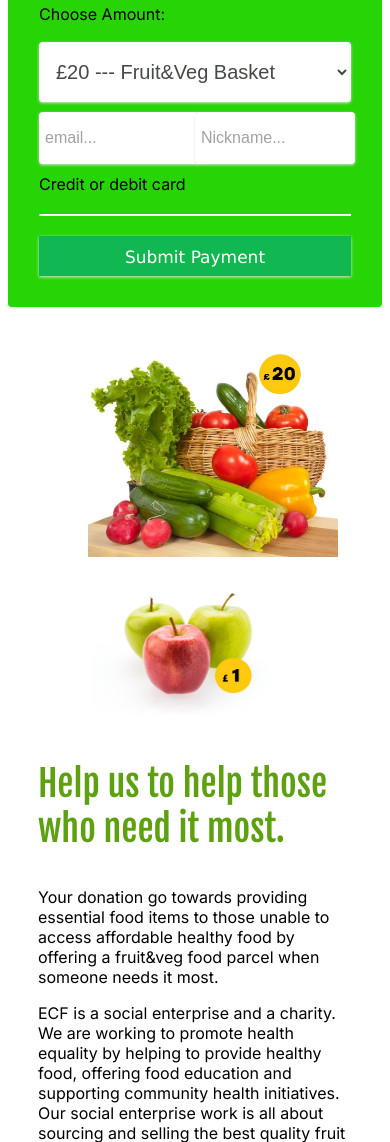
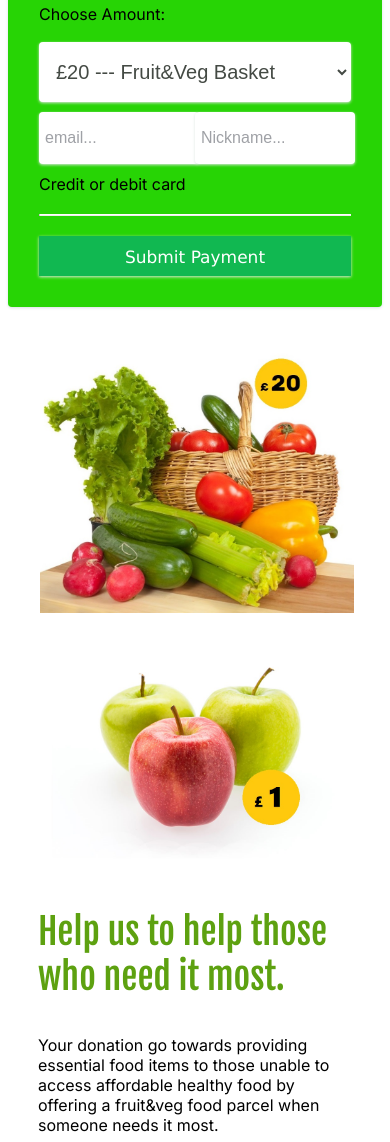
Before and after one commit to ArtusU/ecf_donate, a Django app: page / in a window 390 px wide. Shown: the part 601-1743 px from the top of the page. Run offline with Django 3.2, Linux system fonts and the light colour scheme; some libraries are stand-ins or nearby versions.

Commit message:
width=device-width

```diff
--- a/basket/templates/basket/template.html
+++ b/basket/templates/basket/template.html
@@ -2,6 +2,7 @@
 {% load static %}
 <html>
 <head>
+	<meta name="viewport" content="width=device-width, initial-scale=1, maximum-scale=1" />
 	<title>ECF | Donate</title>
 	<script src="https://js.stripe.com/v3/"></script>
 
@@ -94,12 +95,12 @@
 
 		.coffee-cup{
 			margin-left: 20px;
-			width: 250px;
+			width: 100%;
 		}
 
 		.coffee-cup2{
 			margin-left: 20px;
-			width: 200px;
+			width: 100%;
 		}
 
 		/* ------------------------ FORM FIELDS ------------------------ */
@@ -180,13 +181,13 @@
 			}
 
 			.coffee-cup{
-				margin-left: 50px;
-				width: 250px;
+				margin-left: 2px;
+				width: 100%;
 			}
 
 			.coffee-cup2{
-				margin-left: 50px;
-				width: 200px;
+				margin-left: 5px;
+				width: 100%;
 			}
 
 		}
--- a/dfb/settings.py
+++ b/dfb/settings.py
@@ -25,7 +25,7 @@ BASE_DIR = Path(__file__).resolve().parent.parent
 SECRET_KEY = config('SECRET_KEY')
 DEBUG = config('DEBUG', default=False, cast=bool)
 
-ALLOWED_HOSTS = ['127.0.0.1', 'ecfdonation.herokuapp.com']
+ALLOWED_HOSTS = ['localhost:8000', '127.0.0.1', 'ecfdonation.herokuapp.com']
 
 
 # Application definition
```
